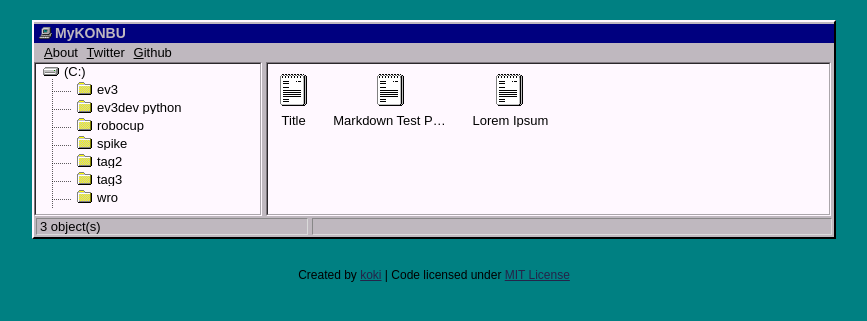
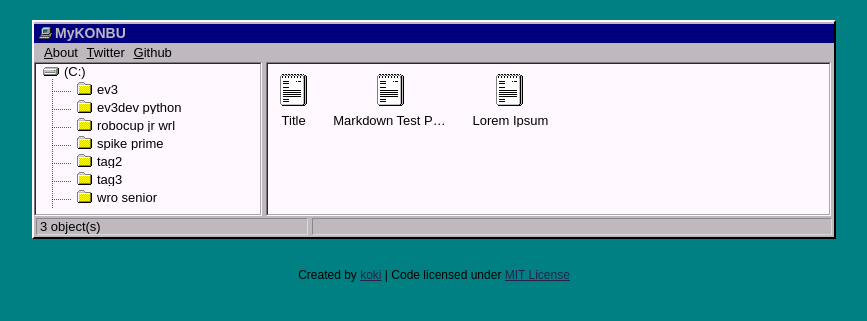
Before and after one commit to h01000110/windows-95, a Jekyll site: the page built from index.html, in a window 1280 px wide. Shown: the top 321 px of the page, without its empty margins (206-1073 px from the left). Built offline with Jekyll 4.4.1, drawn with Linux system fonts in a browser that asks for light colours.

Commit message:
rename tagas

```diff
--- a/_data/tags.yml
+++ b/_data/tags.yml
@@ -1,14 +1,14 @@
 ev3:
   name: ev3
 
-spike:
-  name: spike
+spike-prime:
+  name: spike-prime
 
-wro:
-  name: wro
+wro-senior:
+  name: wro-senior
 
-robocup:
-  name: robocup
+robocup-jr-wrl:
+  name: robocup-jr-wrl
 
 ev3dev-python:
   name: ev3dev-python
--- a/_posts/2022-07-02-test.md
+++ b/_posts/2022-07-02-test.md
@@ -1,7 +1,7 @@
 ---
 layout: default
 title: "Title"
-tags: ev3dev-python tag3 ev3 wro spike robocup ev3dev-python
+tags: ev3dev-python tag3 ev3 wro-senior spike-prime robocup-jr-wrl ev3dev-python
 ---
 
 # Test
--- /dev/null
+++ b/tags/robocup-jr-wrl.html
@@ -0,0 +1,5 @@
+---
+layout: tag
+tag: robocup-jr-wrl
+permalink: /tag/robocup-jr-wrl/
+---
--- a/tags/robocup.html
+++ /dev/null
@@ -1,5 +0,0 @@
----
-layout: tag
-tag: robocup
-permalink: /tag/robocup/
----
--- /dev/null
+++ b/tags/spike-prime.html
@@ -0,0 +1,5 @@
+---
+layout: tag
+tag: spike-prime
+permalink: /tag/spike-prime/
+---
--- a/tags/spike.html
+++ /dev/null
@@ -1,5 +0,0 @@
----
-layout: tag
-tag: spike
-permalink: /tag/spike/
----
--- /dev/null
+++ b/tags/wro-senior.html
@@ -0,0 +1,5 @@
+---
+layout: tag
+tag: wro-senior
+permalink: /tag/wro-senior/
+---
--- a/tags/wro.html
+++ /dev/null
@@ -1,5 +0,0 @@
----
-layout: tag
-tag: wro
-permalink: /tag/wro/
----
```
